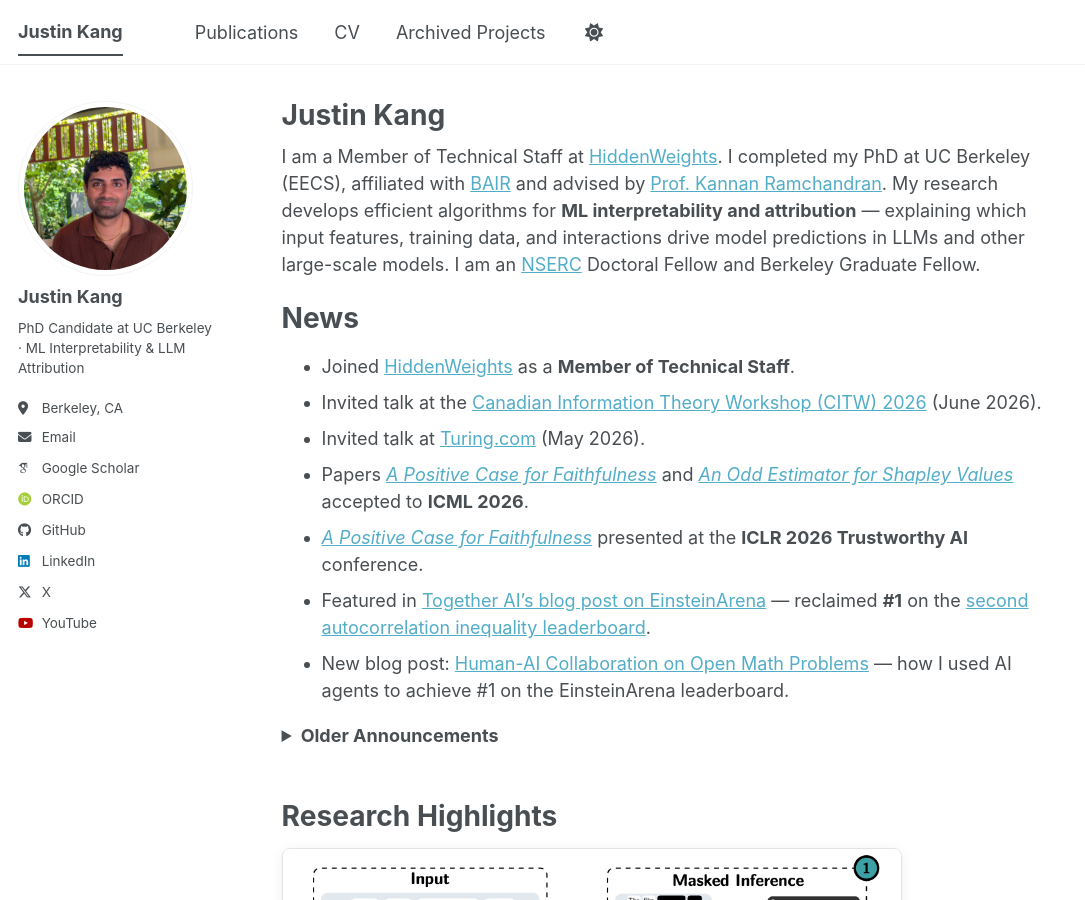
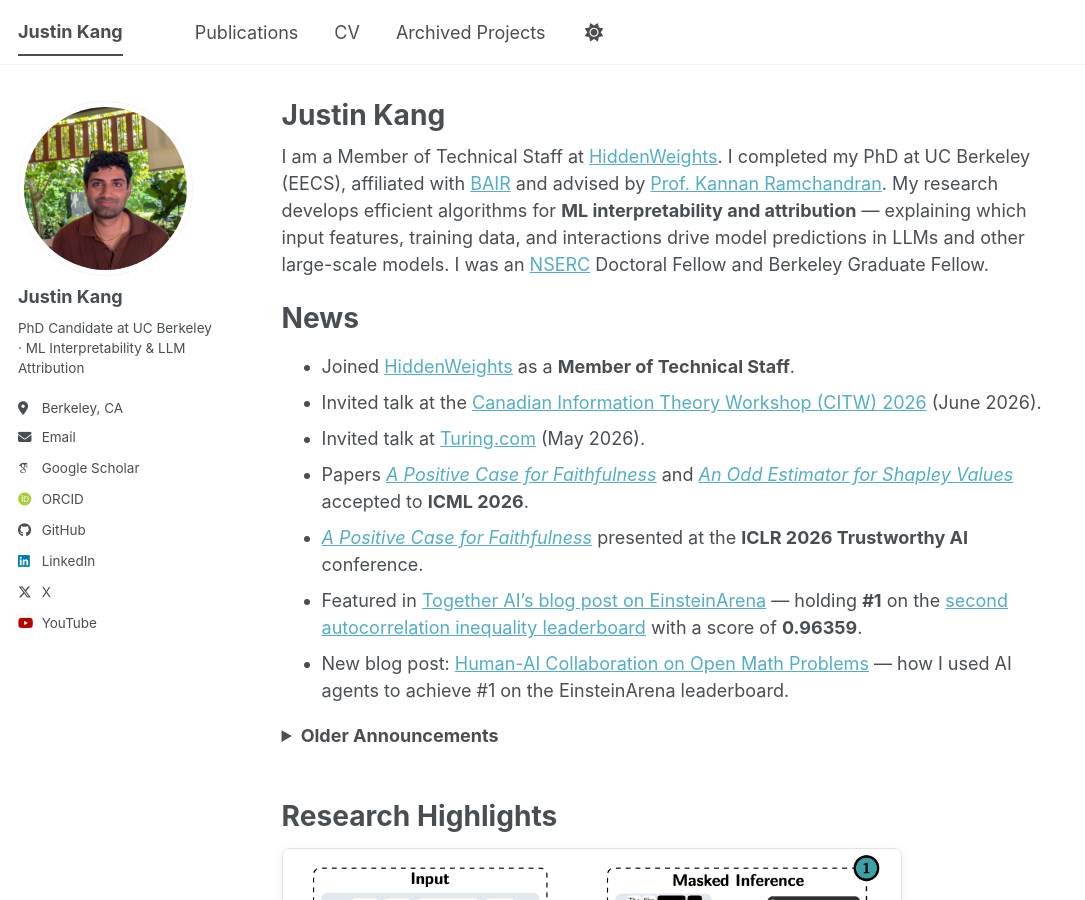
Before and after one commit to justinkang221/justinkang221.github.io, a Jekyll site: the page built from _pages/about.md, in a window 1280 px wide and 900 px high. Shown: the whole window, without its empty margins (0-1085 px from the left). Built offline with Jekyll 4.4.1, drawn with Linux system fonts in a browser that asks for light colours; some web fonts are replaced; a script bundle is joined from its source files by our own code; library files that are not in the unit come from our copies.

Commit message:
Update bio fellowships to past tense, update EinsteinArena score to 0.96359

```diff
--- a/_pages/about.md
+++ b/_pages/about.md
@@ -7,7 +7,7 @@ redirect_from:
   - /about/
   - /about.html
 ---
-I am a Member of Technical Staff at <a href="https://hiddenweights.com">HiddenWeights</a>. I completed my PhD at UC Berkeley (EECS), affiliated with <a href='https://bair.berkeley.edu/'>BAIR</a> and advised by <a href='https://people.eecs.berkeley.edu/~kannanr'>Prof. Kannan Ramchandran</a>. My research develops efficient algorithms for **ML interpretability and attribution** — explaining which input features, training data, and interactions drive model predictions in LLMs and other large-scale models. I am an <a href="https://www.nserc-crsng.gc.ca/">NSERC</a> Doctoral Fellow and Berkeley Graduate Fellow.
+I am a Member of Technical Staff at <a href="https://hiddenweights.com">HiddenWeights</a>. I completed my PhD at UC Berkeley (EECS), affiliated with <a href='https://bair.berkeley.edu/'>BAIR</a> and advised by <a href='https://people.eecs.berkeley.edu/~kannanr'>Prof. Kannan Ramchandran</a>. My research develops efficient algorithms for **ML interpretability and attribution** — explaining which input features, training data, and interactions drive model predictions in LLMs and other large-scale models. I was an <a href="https://www.nserc-crsng.gc.ca/">NSERC</a> Doctoral Fellow and Berkeley Graduate Fellow.
 
 News
 ======
@@ -16,7 +16,7 @@ News
 * Invited talk at <a href="https://www.turing.com">Turing.com</a> (May 2026).
 * Papers <a href="https://arxiv.org/abs/2602.02639">*A Positive Case for Faithfulness*</a> and <a href="https://arxiv.org/abs/2602.01399">*An Odd Estimator for Shapley Values*</a> accepted to **ICML 2026**.
 * <a href="https://arxiv.org/abs/2602.02639">*A Positive Case for Faithfulness*</a> presented at the **ICLR 2026 Trustworthy AI** conference.
-* Featured in <a href="https://www.together.ai/blog/einsteinarena">Together AI's blog post on EinsteinArena</a> — reclaimed **#1** on the <a href="https://einsteinarena.com/">second autocorrelation inequality leaderboard</a>.
+* Featured in <a href="https://www.together.ai/blog/einsteinarena">Together AI's blog post on EinsteinArena</a> — holding **#1** on the <a href="https://einsteinarena.com/">second autocorrelation inequality leaderboard</a> with a score of **0.96359**.
 * New blog post: <a href="/posts/2026/03/human-ai-collaboration-on-open-math-problems-lessons-from-the-autocorrelation-inequality/">Human-AI Collaboration on Open Math Problems</a> — how I used AI agents to achieve #1 on the EinsteinArena leaderboard.
 <details>
 <summary><strong>Older Announcements</strong></summary>
```
